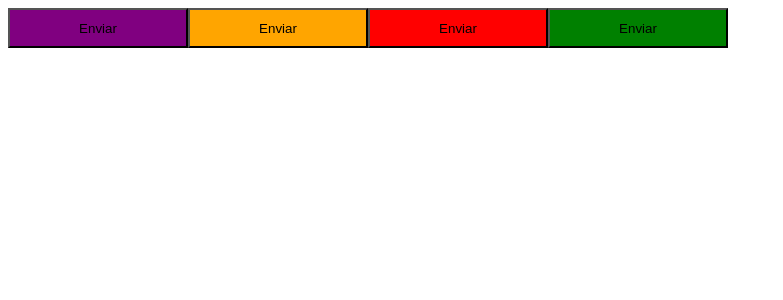
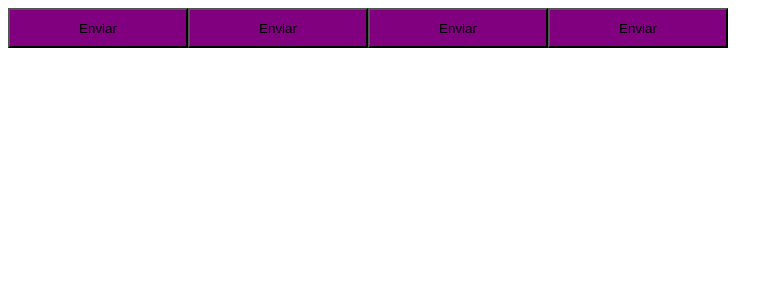
Before and after one commit to mhaylson/ignite-timer, a React (Vite) app: page / in a window 1280 px wide. Shown: the top 300 px of the page, without its empty margins (0-783 px from the left). Built offline with nearby package versions, Linux system fonts and the light colour scheme.

Commit message:
Overwrite ThemeType in styled-components
Created default theme.

Signed-off-by: Mhaylson Whandson <mhaylson@m2smart.com.br>

```diff
--- a/src/App.tsx
+++ b/src/App.tsx
@@ -1,12 +1,14 @@
+import { ThemeProvider } from 'styled-components'
 import { Button } from "./components/Button";
+import { defaultTheme } from './styles/themes/default';
 
 export function App() {
   return (
-    <>
+    <ThemeProvider theme={defaultTheme}>
       <Button />
       <Button variant="secondary" />
       <Button variant="danger" />
       <Button variant="success" />
-    </>
+    </ThemeProvider>
   )
 }
--- a/src/components/Button.styles.ts
+++ b/src/components/Button.styles.ts
@@ -17,9 +17,10 @@
   width: 180px;
   height: 40px;
 
-  ${props => {
+  background-color: ${props => props.theme.primary};
+  /* ${props => {
     return css`
     background-color: ${buttonVariants[props.variant]}
   `
-  }}
+  }} */
 `;
--- /dev/null
+++ b/src/styles/themes/default.ts
@@ -0,0 +1,4 @@
+export const defaultTheme = {
+  primary: 'purple',
+  secondary: 'orange'
+}
```
Also changed, not shown: src/@types/styles.d.ts (added, +9 -0 lines).
